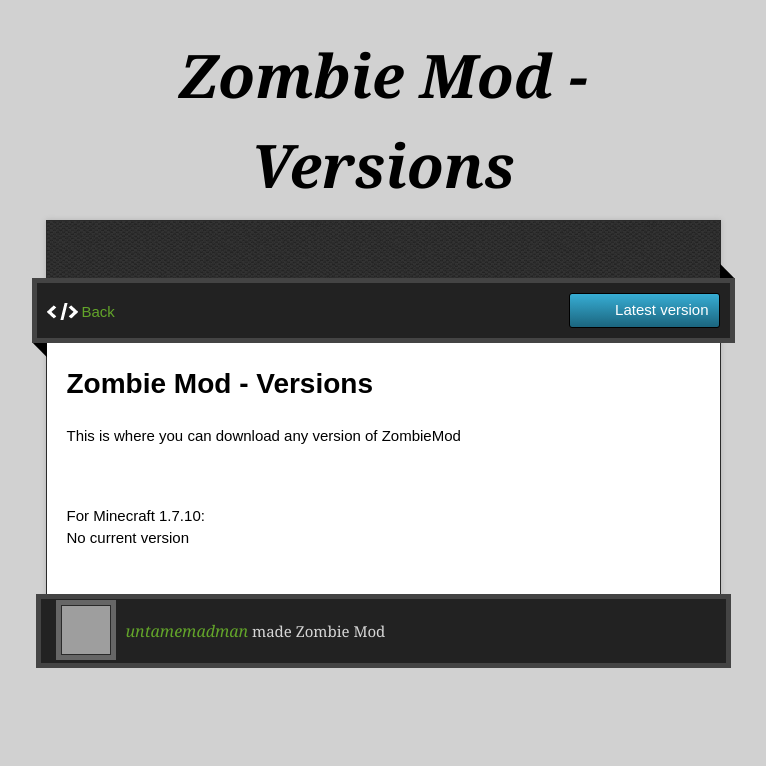
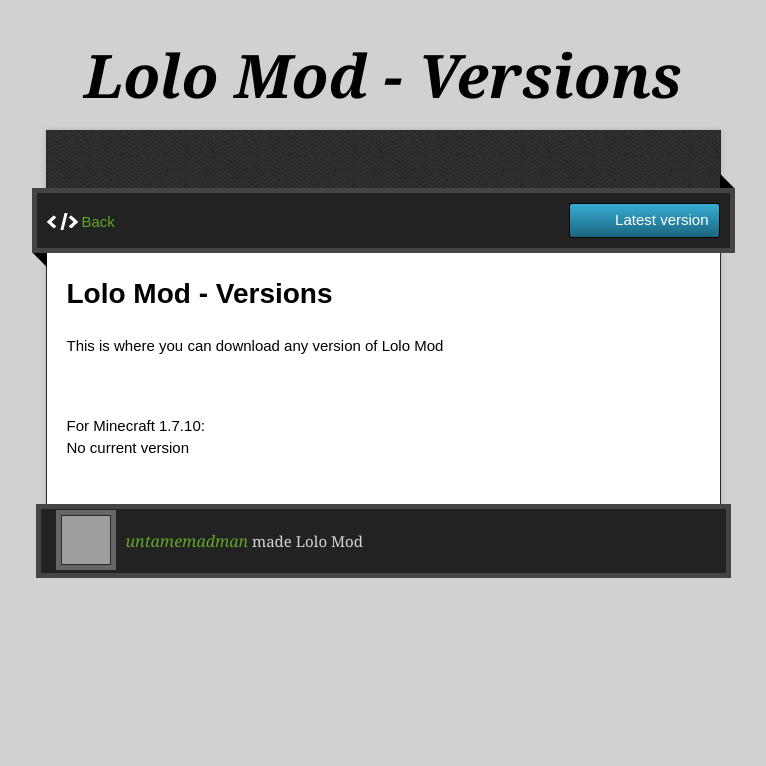
Before and after one commit to SamKemp/modding.untamemadman.github.io, a plain HTML site: page LoloMod/versions.html in a window 1280 px wide. Shown: the whole page, without its empty margins (257-1023 px from the left). Drawn offline with nearby package versions, Linux system fonts and the light colour scheme; grey boxes are pictures that could not be loaded.

Commit message:
Update versions.html

```diff
--- a/LoloMod/versions.html
+++ b/LoloMod/versions.html
@@ -11,7 +11,7 @@
   <script type="text/javascript" src="https://ajax.googleapis.com/ajax/libs/jquery/1.7.1/jquery.min.js"></script>
   <script type="text/javascript" src="javascripts/script.js"></script>
 
-  <title>Zombie Mod - Versions</title>
+  <title>Lolo Mod - Versions</title>
   <meta name="description" content="">
 
   <meta name="viewport" content="width=device-width,initial-scale=1">
@@ -22,7 +22,7 @@
 
   <div class="wrapper">
     <header>
-      <h1 class="title">Zombie Mod - Versions</h1>
+      <h1 class="title">Lolo Mod - Versions</h1>
     </header>
     <div id="container">
       <p class="tagline"></p>
@@ -36,9 +36,9 @@
         </div>
         <article class="markdown-body">
           <h1>
-<a name="zombiemod" class="anchor" href="#zombiemod"><span class="octicon octicon-link"></span></a>Zombie Mod - Versions</h1>
+<a name="lolomod" class="anchor" href="#lolomod"><span class="octicon octicon-link"></span></a>Lolo Mod - Versions</h1>
 
-<p>This is where you can download any version of ZombieMod</p>
+<p>This is where you can download any version of Lolo Mod</p>
 <br>
 <p> For Minecraft 1.7.10: <br>
 <!-- <a href="http://download.untamemadman.pw/7"> Version 5.0</a> <br>
@@ -55,7 +55,7 @@ No current version
     </div>
     <footer>
       <div class="owner">
-      <p><a href="http://modding.untamemadman.pw" class="avatar"><img src="https://avatars3.githubusercontent.com/u/4368702?v=2&amp;s=60" width="48" height="48"></a> <a href="https://github.com/untamemadman">untamemadman</a> made Zombie Mod</p>
+      <p><a href="http://modding.untamemadman.pw" class="avatar"><img src="https://avatars3.githubusercontent.com/u/4368702?v=2&amp;s=60" width="48" height="48"></a> <a href="https://github.com/untamemadman">untamemadman</a> made Lolo Mod</p>
 
 
       </div>
@@ -65,7 +65,7 @@ No current version
   </div>
   <div class="current-section">
     <a href="#top">Scroll to top</a>
-    <a href="https://github.com/untamemadman/ZombieMod/tarball/master" class="tar">tar</a><a href="https://github.com/untamemadman/ZombieMod/zipball/master" class="zip">zip</a><a href="" class="code">source code</a>
+    <a href="https://github.com/untamemadman/ZombieMod/tarball/master" class="tar">tar</a><a href="https://github.com/untamemadman/LoloMod/zipball/master" class="zip">zip</a><a href="" class="code">source code</a>
     <p class="name"></p>
   </div>
 
```
